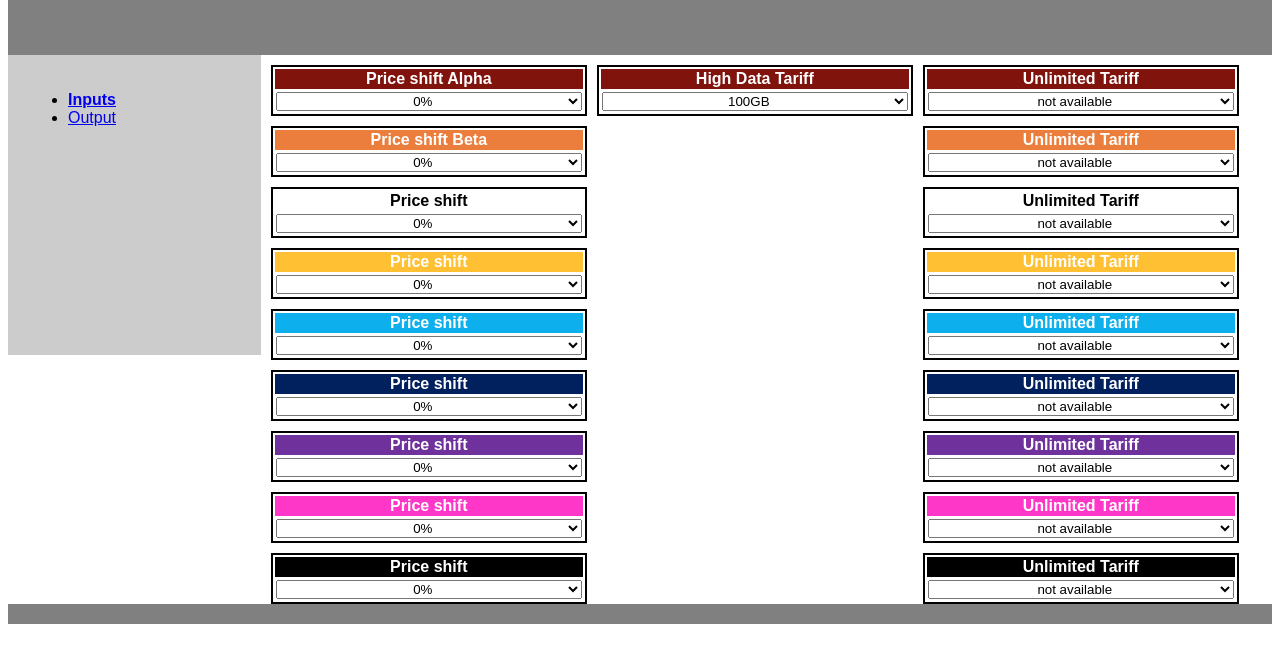
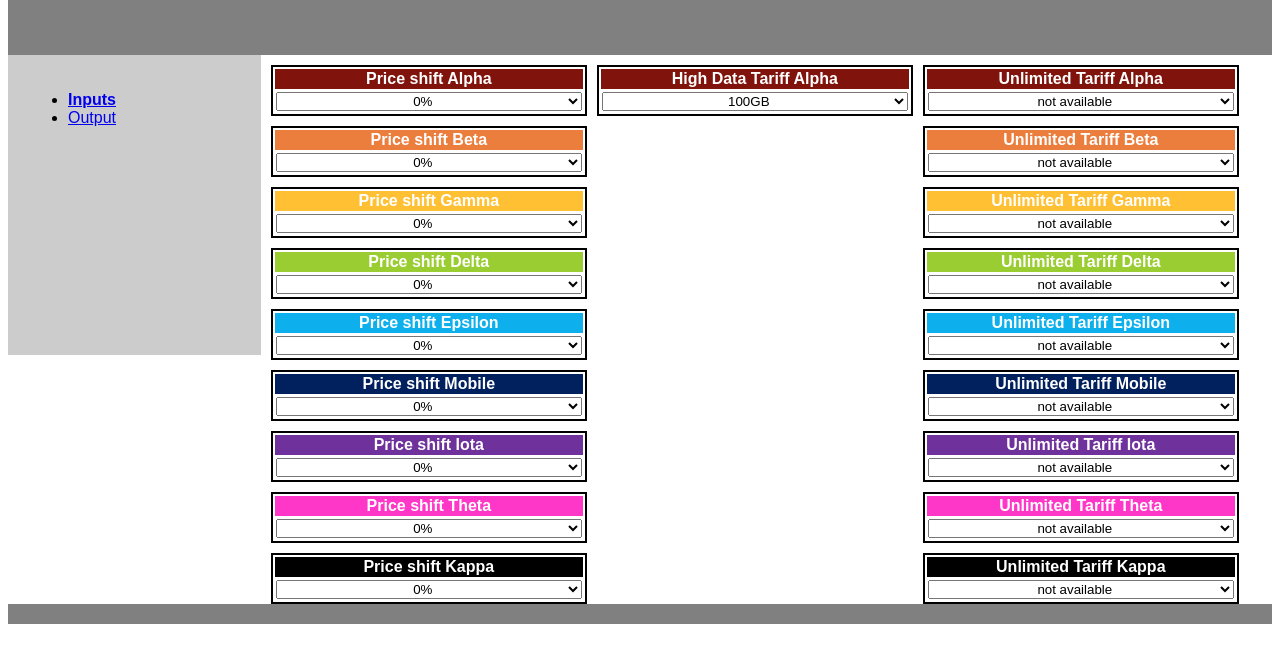
Before and after one commit to CassTh/Lab-Analyse-des-IHMs, a plain HTML site: page main.html in a window 1280 px wide. Shown: the part 148-800 px from the top of the page. Drawn offline with Linux system fonts and the light colour scheme.

Commit message:
Correction du problème sur les couleurs pas ajout de la règle CSS .delta

```diff
--- a/main.html
+++ b/main.html
@@ -78,6 +78,11 @@
 
 			.beta {
 				background-color:  #ec7e3d ;
+				color: white;
+			}
+
+			.delta{
+				background-color: #9ACD32 ;
 				color: white;
 			}
 
@@ -185,7 +190,7 @@
 				<div class="input-field ">
 					<table class="company">
 						<tr>
-							<th class="delta">Price shift</th>
+							<th class="gamma">Price shift Gamma</th>
 						</tr>
 						<tr>
 							<td class="case">
@@ -199,7 +204,7 @@
 				<div class="input-field ">
 					<table class="company">
 						<tr>
-							<th class="gamma">Price shift</th>
+							<th class="delta">Price shift Delta</th>
 						</tr>
 						<tr>
 							<td class="case">
@@ -213,7 +218,7 @@
 				<div class="input-field ">
 					<table class="company">
 						<tr>
-							<th class="epsilon">Price shift</th>
+							<th class="epsilon">Price shift Epsilon</th>
 						</tr>
 						<tr>
 							<td class="case">
@@ -227,7 +232,7 @@
 				<div class="input-field ">
 					<table class="company">
 						<tr>
-							<th class="mobile">Price shift</th>
+							<th class="mobile">Price shift Mobile</th>
 						</tr>
 						<tr>
 							<td class="case">
@@ -241,7 +246,7 @@
 				<div class="input-field ">
 					<table class="company">
 						<tr>
-							<th class="iota">Price shift</th>
+							<th class="iota">Price shift Iota</th>
 						</tr>
 						<tr>
 							<td class="case">
@@ -255,7 +260,7 @@
 				<div class="input-field ">
 					<table class="company">
 						<tr>
-							<th class="theta">Price shift</th>
+							<th class="theta">Price shift Theta</th>
 						</tr>
 						<tr>
 							<td class="case">
@@ -269,7 +274,7 @@
 				<div class="input-field ">
 					<table class="company">
 						<tr>
-							<th class="kappa">Price shift</th>
+							<th class="kappa">Price shift Kappa</th>
 						</tr>
 						<tr>
 							<td class="case">
@@ -285,7 +290,7 @@
 				<div class="input-field ">
 					<table class="company">
 						<tr>
-							<th class="alpha">High Data Tariff</th>
+							<th class="alpha">High Data Tariff Alpha</th>
 						</tr>
 						<tr>
 							<td class="case">
@@ -301,7 +306,7 @@
 				<div class="input-field ">
 					<table class="company">
 						<tr>
-							<th class="alpha">Unlimited Tariff</th>
+							<th class="alpha">Unlimited Tariff Alpha</th>
 						</tr>
 						<tr>
 							<td class="case">
@@ -315,7 +320,7 @@
 				<div class="input-field ">
 					<table class="company">
 						<tr>
-							<th class="beta">Unlimited Tariff</th>
+							<th class="beta">Unlimited Tariff Beta</th>
 						</tr>
 						<tr>
 							<td class="case">
@@ -329,7 +334,7 @@
 				<div class="input-field ">
 					<table class="company">
 						<tr>
-							<th class="delta">Unlimited Tariff</th>
+							<th class="gamma">Unlimited Tariff Gamma</th>
 						</tr>
 						<tr>
 							<td class="case">
@@ -343,7 +348,7 @@
 				<div class="input-field ">
 					<table class="company">
 						<tr>
-							<th class="gamma">Unlimited Tariff</th>
+							<th class="delta">Unlimited Tariff Delta</th>
 						</tr>
 						<tr>
 							<td class="case">
@@ -357,7 +362,7 @@
 				<div class="input-field ">
 					<table class="company">
 						<tr>
-							<th class="epsilon">Unlimited Tariff</th>
+							<th class="epsilon">Unlimited Tariff Epsilon</th>
 						</tr>
 						<tr>
 							<td class="case">
@@ -371,7 +376,7 @@
 				<div class="input-field ">
 					<table class="company">
 						<tr>
-							<th class="mobile">Unlimited Tariff</th>
+							<th class="mobile">Unlimited Tariff Mobile</th>
 						</tr>
 						<tr>
 							<td class="case">
@@ -385,7 +390,7 @@
 				<div class="input-field ">
 					<table class="company">
 						<tr>
-							<th class="iota">Unlimited Tariff</th>
+							<th class="iota">Unlimited Tariff Iota</th>
 						</tr>
 						<tr>
 							<td class="case">
@@ -399,7 +404,7 @@
 				<div class="input-field ">
 					<table class="company">
 						<tr>
-							<th class="theta">Unlimited Tariff</th>
+							<th class="theta">Unlimited Tariff Theta</th>
 						</tr>
 						<tr>
 							<td class="case">
@@ -413,7 +418,7 @@
 				<div class="input-field ">
 					<table class="company">
 						<tr>
-							<th class="kappa">Unlimited Tariff</th>
+							<th class="kappa">Unlimited Tariff Kappa</th>
 						</tr>
 						<tr>
 							<td class="case">
```
